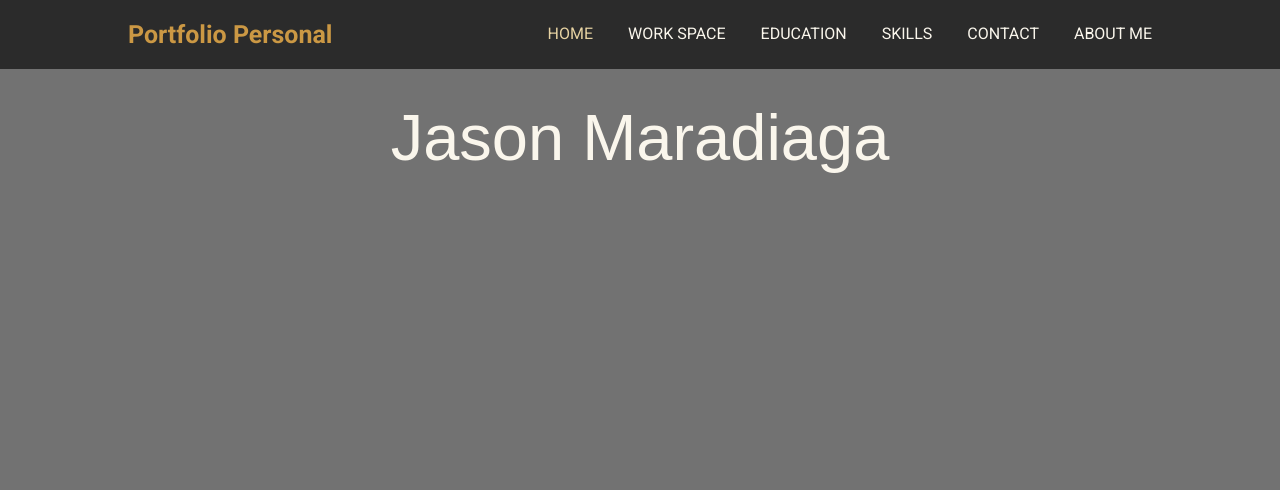
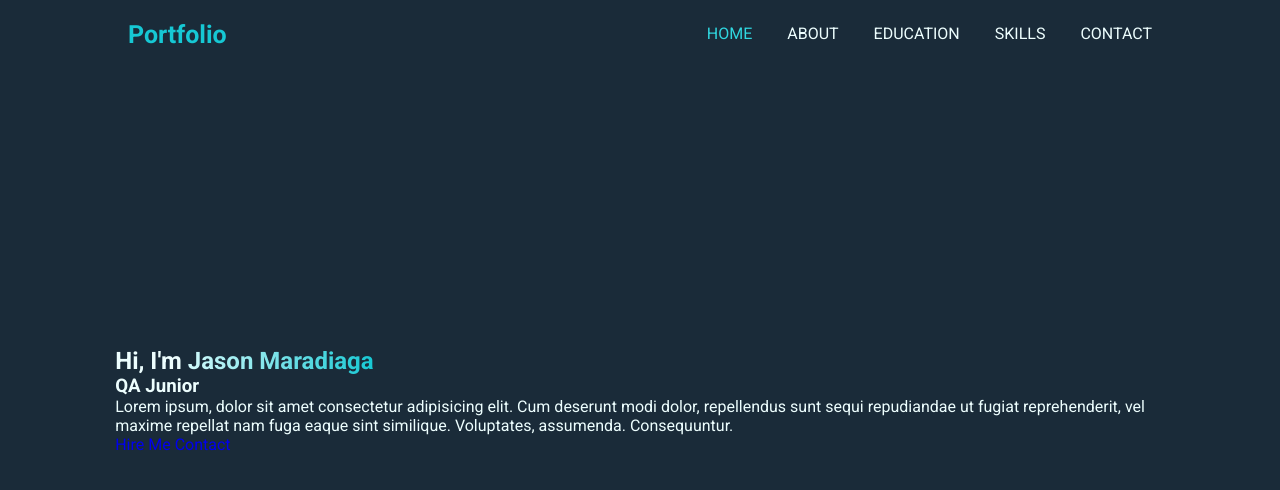
Before and after one commit to Jeck1626/webpage, a plain HTML site: page index.html in a window 1280 px wide. Drawn offline with nearby package versions, Linux system fonts and the light colour scheme; a web font is replaced by a local one.

Commit message:
porfolio restructure

```diff
--- a/css/style.css
+++ b/css/style.css
@@ -8,22 +8,25 @@
     text-decoration: none;
     border: none;
     list-style: none;
+    outline: none;
+
+    font-family: "Roboto", sans-serif;
 }
 
 :root{
-    --bg--color--primary: #2b2b2b;
-    --bg--color--second: #2f2f2fac;
-    --color-50: #faf6ec;
-    --color-100:#f2e9cf;
-    --color-200:#e6d2a2;
-    --color-300:#d8b46c;
-    --color-400:#cb9844;
-    --color-500:#c68b39;
-    --color-600:#a2672c;
-    --color-700:#824c26;
-    --color-800:#6d4026;
-    --color-900:#5e3625;
-    --color-950:#361c12;
+    --bg--color--primary: #0b1d28;
+    --bg--color--second: #1a2b39;
+    --text-color: #edfefe;
+    --color-100:#d2fafb;
+    --color-200:#abf4f6;
+    --color-300:#71eaef;
+    --color-400:#30d7e0;
+    --color-500:#16c8d4;
+    --color-600:#1496a6;
+    --color-700:#177887;
+    --color-800:#1c616e;
+    --color-900:#1b525e;
+    --color-950:#0c3540;
 }
 
 html{
@@ -33,9 +36,8 @@ html{
 
 body{
     background-color: var(--bg--color--second);
-    color: var(--color-50);
+    color: var(--text-color);
     font-size: 1.6rem;
-    font-family: "Roboto", sans-serif;
 }
 
 section{
@@ -43,7 +45,7 @@ section{
     padding: 10rem 10% 2rem;
 }
 
-/* Utilidad
+/* utilities
 ===============================================*/
 
 .heading{
@@ -58,7 +60,7 @@ section{
 }
 
 span {
-    background: linear-gradient(90deg, rgba(230,210,162,1) 0%, rgba(198,139,57,1) 100%);
+    background: linear-gradient(90deg, rgba(210, 250, 251) 0%, rgba(22, 200, 212) 100%);
     -webkit-background-clip: text;
     -webkit-text-fill-color: transparent;
 }
@@ -77,18 +79,22 @@ span {
     justify-content: space-between;
     align-items: center;
     padding: 2rem 10%;
-    background-color: var(--bg--color--primary);
+    background: transparent;
+    text-align: center;
+    z-index: 100;
 }
 
-.logo{
+ .logo{
     font-size: 2.5rem;
-    color: var(--color-400);
+    color: var(--color-500);
     font-weight: 700;
     transition-duration: .5s;
 }
 
+
 .logo:hover{
     transform: scale(1.05);
+    color: var(--color-200);
 }
 
 .navbar{
@@ -98,7 +104,7 @@ span {
 }
 
 .navbar a{
-    color: var(--color-50);
+    color: var(--text-color);
     font-weight: 400;
     transition: .3s ease;
     border-bottom: .2rem solid transparent;
@@ -108,7 +114,7 @@ span {
 
 .navbar a:hover,
 .navbar a.active{
-    color: var(--color-200);
+    color: var(--color-400);
 }
 
 .navbar a:hover::after{
@@ -119,17 +125,28 @@ span {
     bottom: -2.5rem;
     height: .3rem;
     gap: 3.5rem;
-    background: linear-gradient(90deg, rgba(230,210,162,1) 0%, rgba(198,139,57,1) 100%);
+    background: linear-gradient(90deg, rgba(210, 250, 251) 0%, rgba(22, 200, 212) 100%);
     z-index: -1;
+}
+
+#menu-icon{
+    font-size: 3.6rem;
+    color: var(--text-color);
+    cursor: pointer;
+    display: none;
+}
+
+section{
+    min-height: 100vh;
+    padding: 10rem 10% 2rem;
 }
 
 
 /*Home
 ================================*/
 
-.home-content h1{
-    font-family: "Tourney", sans-serif;
-    font-size: 6.5rem;
-    text-align: center;
-    font-weight: 500;
+.home{
+    align-items: center;
+    display: flex;
+    padding: 0 9%;
 }
--- a/index.html
+++ b/index.html
@@ -6,14 +6,12 @@
     <link rel="preconnect" href="https://fonts.googleapis.com">
     <link rel="preconnect" href="https://fonts.gstatic.com" crossorigin>
     <link href="https://fonts.googleapis.com/css2?family=Roboto:ital,wght@0,100;0,300;0,400;0,500;0,700;0,900;1,100;1,300;1,400;1,500;1,700;1,900&display=swap" rel="stylesheet">
-    <link rel="preconnect" href="https://fonts.googleapis.com">
-    <link rel="preconnect" href="https://fonts.gstatic.com" crossorigin>
-    <link href="https://fonts.googleapis.com/css2?family=Roboto:ital,wght@0,100;0,300;0,400;0,500;0,700;0,900;1,100;1,300;1,400;1,500;1,700;1,900&family=Tourney:ital,wght@0,100..900;1,100..900&display=swap" rel="stylesheet">
 
     <link rel="stylesheet" href="css/style.css">
 
     <link rel="icon" href="#" type="image/png">
 
+    <!-- Boxicons -->
     <link href='https://unpkg.com/boxicons@2.1.4/css/boxicons.min.css' rel='stylesheet'>
 
     <title>Jason's Portfolio</title>
@@ -21,24 +19,38 @@
 <body>
 
     <header class="header">
-        <a href="index.html" class="logo">Portfolio Personal</a>
+        <a href="index.html" class="logo">Portfolio</a>
+
+        <div class="bx bx-menu" id="menu-icon"></div>
 
         <nav class="navbar">
             <a href="#" class="active">Home</a>
-            <a href="#">Work Space</a>
+            <a href="#">About</a>
             <a href="#">Education</a>
             <a href="#">Skills</a>
             <a href="#">Contact</a>
-            <a href="#">About Me</a>
         </nav>
     </header>
 
+    <!-- home section design -->
     <section class="home" id="home">
         <div class="home-content">
-            <h1>Jason Maradiaga</h1>
+            <h1>Hi, I'm <span>Jason Maradiaga</span></h1>
+            <div class="text-animate">
+                <h3>QA Junior</h3>
+            </div>
+            <p>Lorem ipsum, dolor sit amet consectetur adipisicing elit. Cum deserunt modi dolor,           repellendus sunt sequi repudiandae ut fugiat reprehenderit, vel maxime repellat nam fuga eaque sint similique. Voluptates, assumenda. Consequuntur.
+            </p>
+
+            <div class="btn-box">
+                <a href="#" class="btn">Hire Me</a>
+                <a href="#" class="btn">Contact</a>
+            </div>
 
         </div>
     </section>
 
+    <script src="js/script.js"></script>
+
 </body>
 </html>
```
Also changed, not shown: js/script.js (added).
